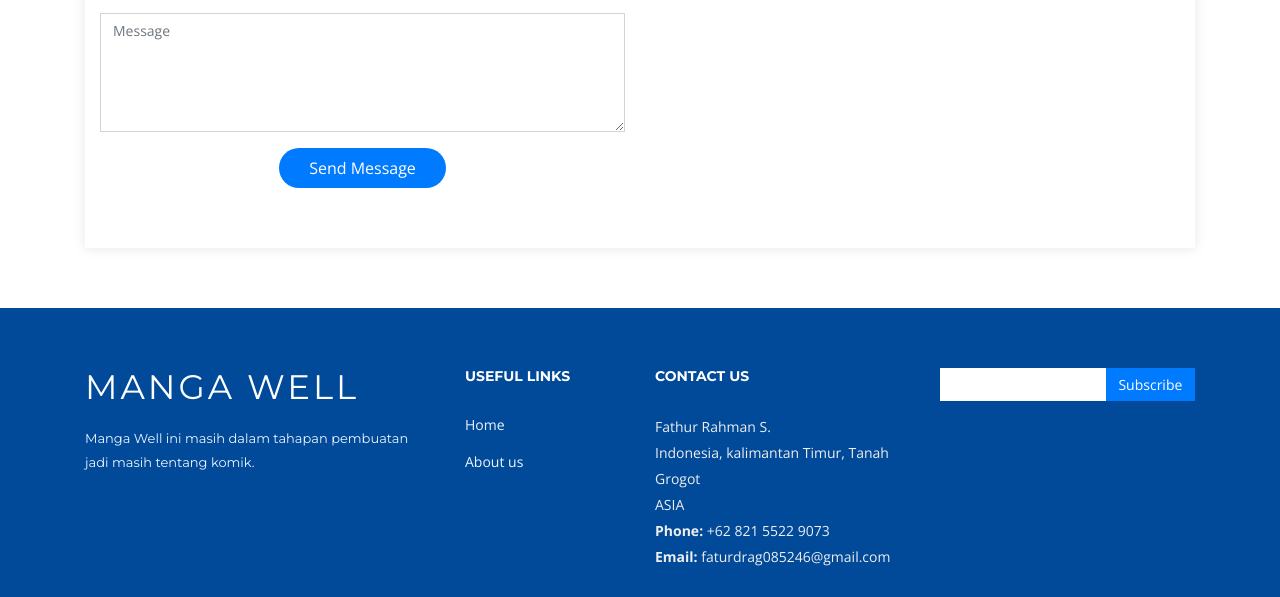
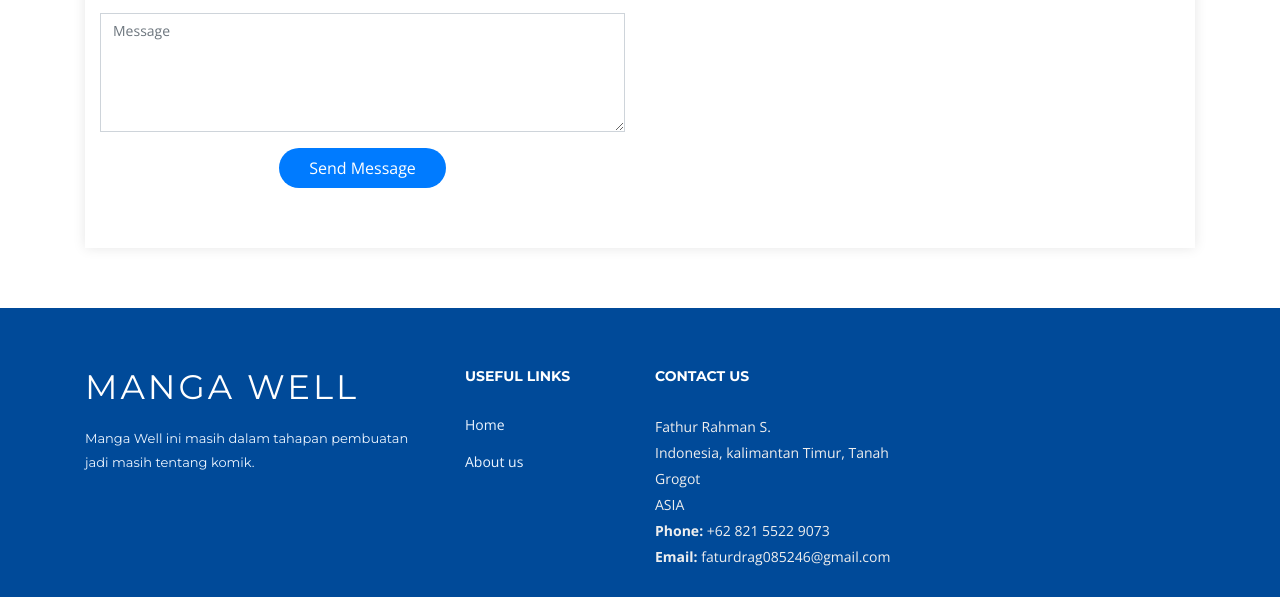
Before and after one commit to Fathurrahman123/mangaw.github.io, a plain HTML site: page index.html in a window 1280 px wide. Shown: the part 3712-4309 px from the top of the page. Drawn offline with nearby package versions, Linux system fonts and the light colour scheme; files whose address does not match are found by name.

Commit message:
Update index.html

```diff
--- a/index.html
+++ b/index.html
@@ -197,12 +197,6 @@
 
           </div>
 
-          <div class="col-lg-3 col-md-6 footer-newsletter">
-            <form action="" method="post">
-              <input type="email" name="email"><input type="submit"  value="Subscribe">
-            </form>
-          </div>
-
         </div>
       </div>
     </div>
```
